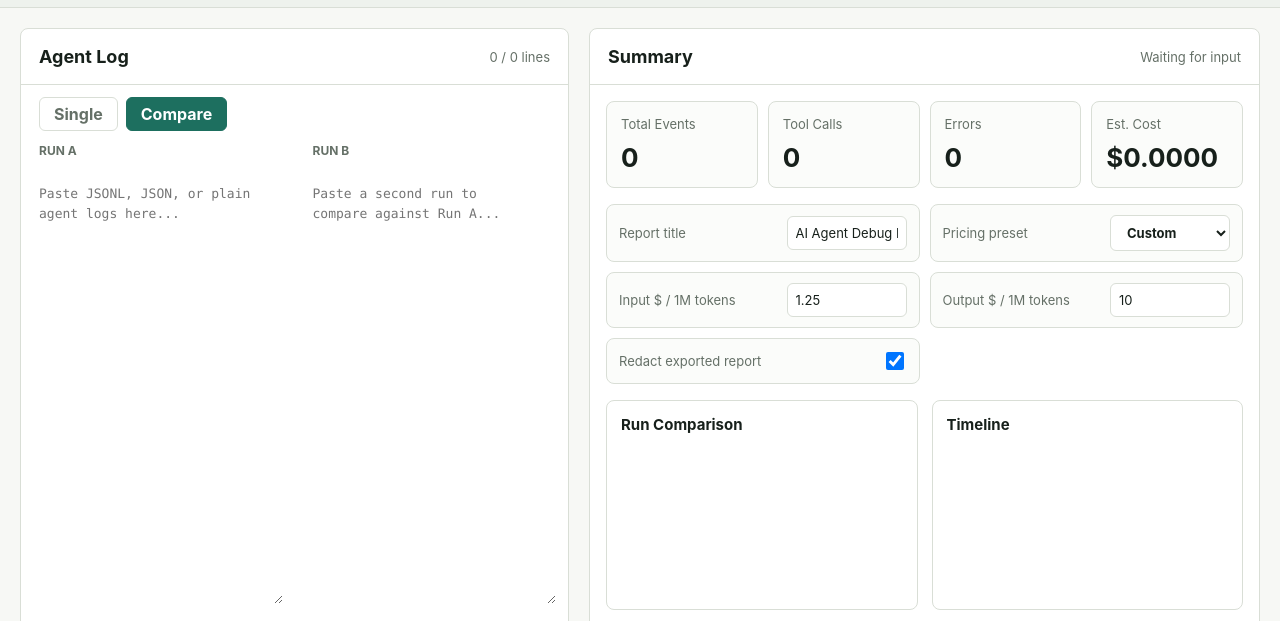
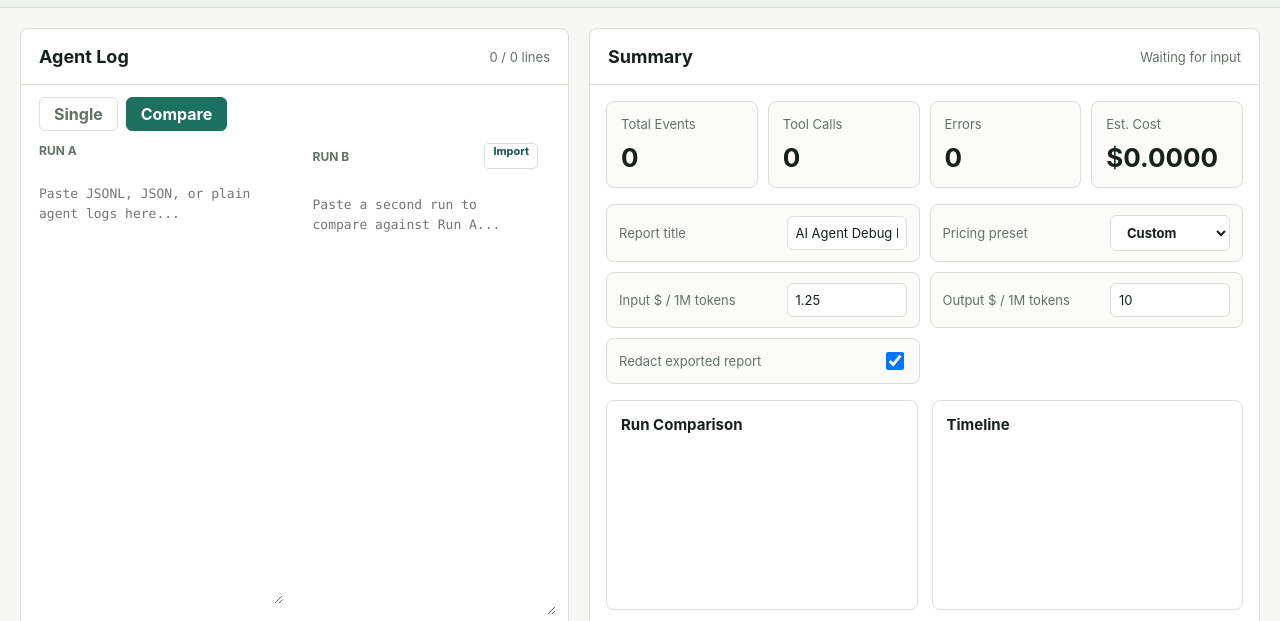
Before and after one commit to butianhua4/ai-agent-debug-kit, a browser extension: page index.html in a window 1280 px wide. Both pictures are taken after a click on the button "Compare". Shown: the part 172-793 px from the top of the page. Drawn offline with Linux system fonts and the light colour scheme.

Commit message:
Add Run B file import

```diff
--- a/index.html
+++ b/index.html
@@ -45,7 +45,13 @@
             <textarea id="logInput" spellcheck="false" placeholder="Paste JSONL, JSON, or plain agent logs here..."></textarea>
           </label>
           <label id="compareField" class="hidden">
-            <span>Run B</span>
+            <span class="field-title">
+              Run B
+              <label class="mini-file-button">
+                Import
+                <input id="compareFileInput" type="file" accept=".json,.jsonl,.log,.txt,text/plain,application/json">
+              </label>
+            </span>
             <textarea id="compareInput" spellcheck="false" placeholder="Paste a second run to compare against Run A..."></textarea>
           </label>
         </div>
--- a/script.js
+++ b/script.js
@@ -23,6 +23,7 @@ const comparison = document.querySelector("#comparison");
 const sampleSelect = document.querySelector("#sampleSelect");
 const loadSample = document.querySelector("#loadSample");
 const fileInput = document.querySelector("#fileInput");
+const compareFileInput = document.querySelector("#compareFileInput");
 const saveSnapshot = document.querySelector("#saveSnapshot");
 const exportReport = document.querySelector("#exportReport");
 const historyList = document.querySelector("#historyList");
@@ -414,9 +415,9 @@ function deleteSnapshot(id) {
   renderHistory();
 }
 
-async function importFile(file) {
+async function importFile(file, target = logInput) {
   if (!file) return;
-  logInput.value = await file.text();
+  target.value = await file.text();
   render();
 }
 
@@ -447,6 +448,7 @@ loadSample.addEventListener("click", () => {
 saveSnapshot.addEventListener("click", saveCurrentSnapshot);
 exportReport.addEventListener("click", downloadReport);
 fileInput.addEventListener("change", () => importFile(fileInput.files[0]));
+compareFileInput.addEventListener("change", () => importFile(compareFileInput.files[0], compareInput));
 logInput.addEventListener("input", render);
 compareInput.addEventListener("input", render);
 inputPrice.addEventListener("input", render);
--- a/styles.css
+++ b/styles.css
@@ -215,6 +215,36 @@ textarea {
   font-size: 12px;
   font-weight: 700;
   text-transform: uppercase;
+}
+
+.field-title {
+  display: flex !important;
+  align-items: center;
+  justify-content: space-between;
+  gap: 8px;
+}
+
+.mini-file-button {
+  display: inline-flex;
+  min-height: 26px;
+  align-items: center;
+  border: 1px solid var(--line);
+  border-radius: 5px;
+  padding: 0 8px;
+  background: #fff;
+  color: var(--accent-strong);
+  cursor: pointer;
+  font-size: 11px;
+  font-weight: 700;
+  text-transform: none;
+}
+
+.mini-file-button input {
+  position: absolute;
+  width: 1px;
+  height: 1px;
+  opacity: 0;
+  pointer-events: none;
 }
 
 .log-fields.compare textarea {
```
Also changed, not shown: RELEASE_NOTES.md (+4 -0 lines), README.md.
